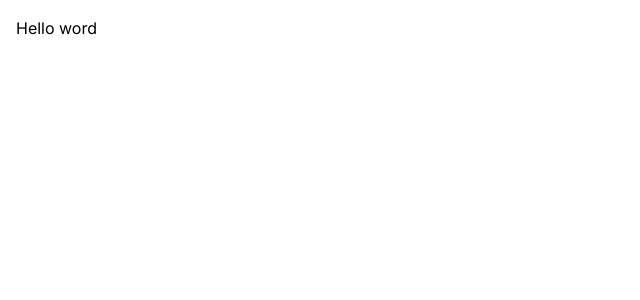
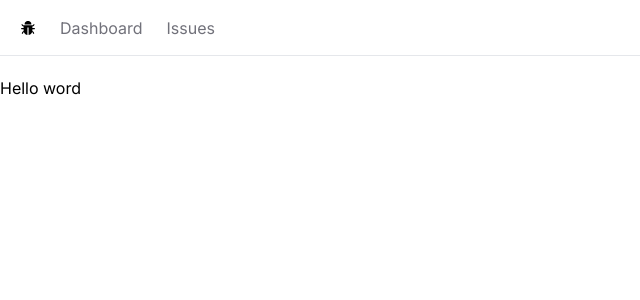
Before and after one commit to ahammamlho/issue-tracker, a Next.js app: page / in a window 1280 px wide. Shown: the top 300 px of the page, without its empty margins (0-640 px from the left). Built offline with nearby package versions, Linux system fonts and the light colour scheme.

Commit message:
build a navBar

```diff
--- /dev/null
+++ b/app/NavBar.tsx
@@ -0,0 +1,37 @@
+import Link from "next/link";
+import React from "react";
+import { AiFillBug } from "react-icons/ai";
+const NavBar = () => {
+  const links = [
+    {
+      label: "Dashboard",
+      href: "/",
+    },
+    {
+      label: "Issues",
+      href: "/issues",
+    },
+  ];
+  return (
+    <nav className="flex space-x-6 border-b mb-5 px-5 h-14 items-center">
+      <Link href="/">
+        <AiFillBug />
+      </Link>
+      <ul className="flex space-x-6">
+        {links.map((link) => (
+          <li>
+            <Link
+              key={link.href}
+              className="text-zinc-500 hover:text-zinc-900 transition-colors"
+              href={link.href}
+            >
+              {link.label}
+            </Link>
+          </li>
+        ))}
+      </ul>
+    </nav>
+  );
+};
+
+export default NavBar;
--- a/app/globals.css
+++ b/app/globals.css
@@ -18,5 +18,4 @@
 
 body {
   color: rgb(var(--foreground-rgb));
-  padding: 1rem;
 }
--- a/app/layout.tsx
+++ b/app/layout.tsx
@@ -1,22 +1,26 @@
-import './globals.css'
-import type { Metadata } from 'next'
-import { Inter } from 'next/font/google'
+import "./globals.css";
+import type { Metadata } from "next";
+import { Inter } from "next/font/google";
+import NavBar from "./NavBar";
 
-const inter = Inter({ subsets: ['latin'] })
+const inter = Inter({ subsets: ["latin"] });
 
 export const metadata: Metadata = {
-  title: 'Create Next App',
-  description: 'Generated by create next app',
-}
+  title: "Create Next App",
+  description: "Generated by create next app",
+};
 
 export default function RootLayout({
   children,
 }: {
-  children: React.ReactNode
+  children: React.ReactNode;
 }) {
   return (
     <html lang="en">
-      <body className={inter.className}>{children}</body>
+      <body className={inter.className}>
+        <NavBar />
+        <main>{children}</main>
+      </body>
     </html>
-  )
+  );
 }
```
Also changed, not shown: package.json (+5 -4 lines), 1 other file (tests, documents, lock files or other folders).
